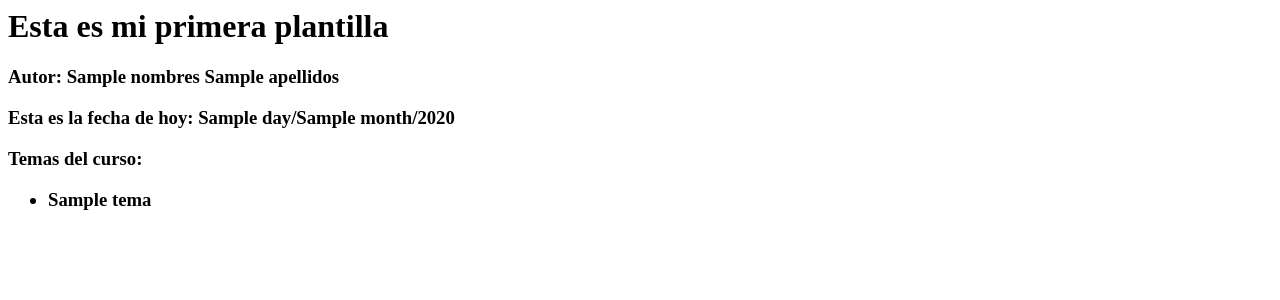
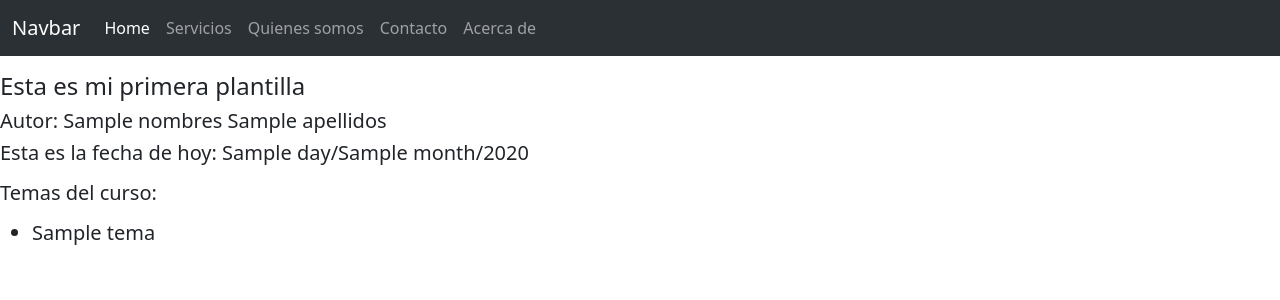
Before and after one commit to danielInteriano/DjangoCurso, a Python web app: template template/plantilla1.html in a window 1280 px wide. Shown: the top 300 px of the page. Run offline with Jinja, Linux system fonts and the light colour scheme; the template is opened without the code that fills it: most values are stand-ins (such as "Sample title", 1, 10 or a date in 2020).

Commit message:
Plantillas incrustadas en otras plantillas

```diff
--- a/settings.py
+++ b/settings.py
@@ -54,7 +54,7 @@ ROOT_URLCONF = 'proyecto1.urls'
 TEMPLATES = [
     {
         'BACKEND': 'django.template.backends.django.DjangoTemplates',
-        'DIRS': ['C:/Users/stanl/OneDrive/Documentos/UNAH/CURSOS/Django/proyecto1/proyecto1/template'],
+        'DIRS': ['C:/Users/stanl/OneDrive/Documentos/UNAH/CURSOS/Django/proyecto1/proyecto1/template/'],
         'APP_DIRS': True,
         'OPTIONS': {
             'context_processors': [
--- /dev/null
+++ b/template/navbar.html
@@ -0,0 +1,39 @@
+<html>
+	<body>
+		<nav class="navbar bg-dark navbar-expand-lg bg-body-tertiary" data-bs-theme="dark">
+			<div class="container-fluid">
+				<a class="navbar-brand" href="#">Navbar</a>
+				<button
+					class="navbar-toggler"
+					type="button"
+					data-bs-toggle="collapse"
+					data-bs-target="#navbarNav"
+					aria-controls="navbarNav"
+					aria-expanded="false"
+					aria-label="Toggle navigation"
+				>
+					<span class="navbar-toggler-icon"></span>
+				</button>
+				<div class="collapse navbar-collapse" id="navbarNav">
+					<ul class="navbar-nav">
+						<li class="nav-item">
+							<a class="nav-link active" aria-current="page" href="#">Home</a>
+						</li>
+						<li class="nav-item">
+							<a class="nav-link" href="#">Servicios</a>
+						</li>
+						<li class="nav-item">
+							<a class="nav-link" href="#">Quienes somos</a>
+						</li>
+						<li class="nav-item">
+							<a class="nav-link">Contacto</a>
+						</li>
+						<li class="nav-item">
+							<a class="nav-link">Acerca de</a>
+						</li>
+					</ul>
+				</div>
+			</div>
+		</nav>
+	</body>
+</html>
--- a/template/plantilla1.html
+++ b/template/plantilla1.html
@@ -1,8 +1,15 @@
 <html>
+    <link
+		href="https://cdn.jsdelivr.net/npm/bootstrap@5.3.0-alpha1/dist/css/bootstrap.min.css"
+		rel="stylesheet"
+		integrity="sha384-GLhlTQ8iRABdZLl6O3oVMWSktQOp6b7In1Zl3/Jr59b6EGGoI1aFkw7cmDA6j6gD"
+		crossorigin="anonymous"
+	/>
 	<body>
-        {# este es un comentario#}
-		<h1>Esta es mi primera plantilla</h1>
-        <h3>Autor: {{nombres}} {{apellidos}}<h3/>
+        {% include "navbar.html" %}
+
+		<h4 class="mt-3">Esta es mi primera plantilla</h4>
+        <h5>Autor: {{nombres}} {{apellidos}}<h5/>
         <p>Esta es la fecha de hoy: {{ahora.day}}/{{ahora.month}}/{{ahora.year}}<p/>
         <p>Temas del curso:</p>
         <ul>
@@ -14,5 +21,11 @@
                 <p>No hay temas que mostrar</p>
             {% endif %}
         </ul>
+    <script
+        src="https://cdn.jsdelivr.net/npm/bootstrap@5.3.0-alpha1/dist/js/bootstrap.bundle.min.js"
+        integrity="sha384-w76AqPfDkMBDXo30jS1Sgez6pr3x5MlQ1ZAGC+nuZB+EYdgRZgiwxhTBTkF7CXvN"
+        crossorigin="anonymous"
+    >
+    </script>
 	</body>
 </html>
```
Also changed, not shown: views.py (+11 -13 lines).
